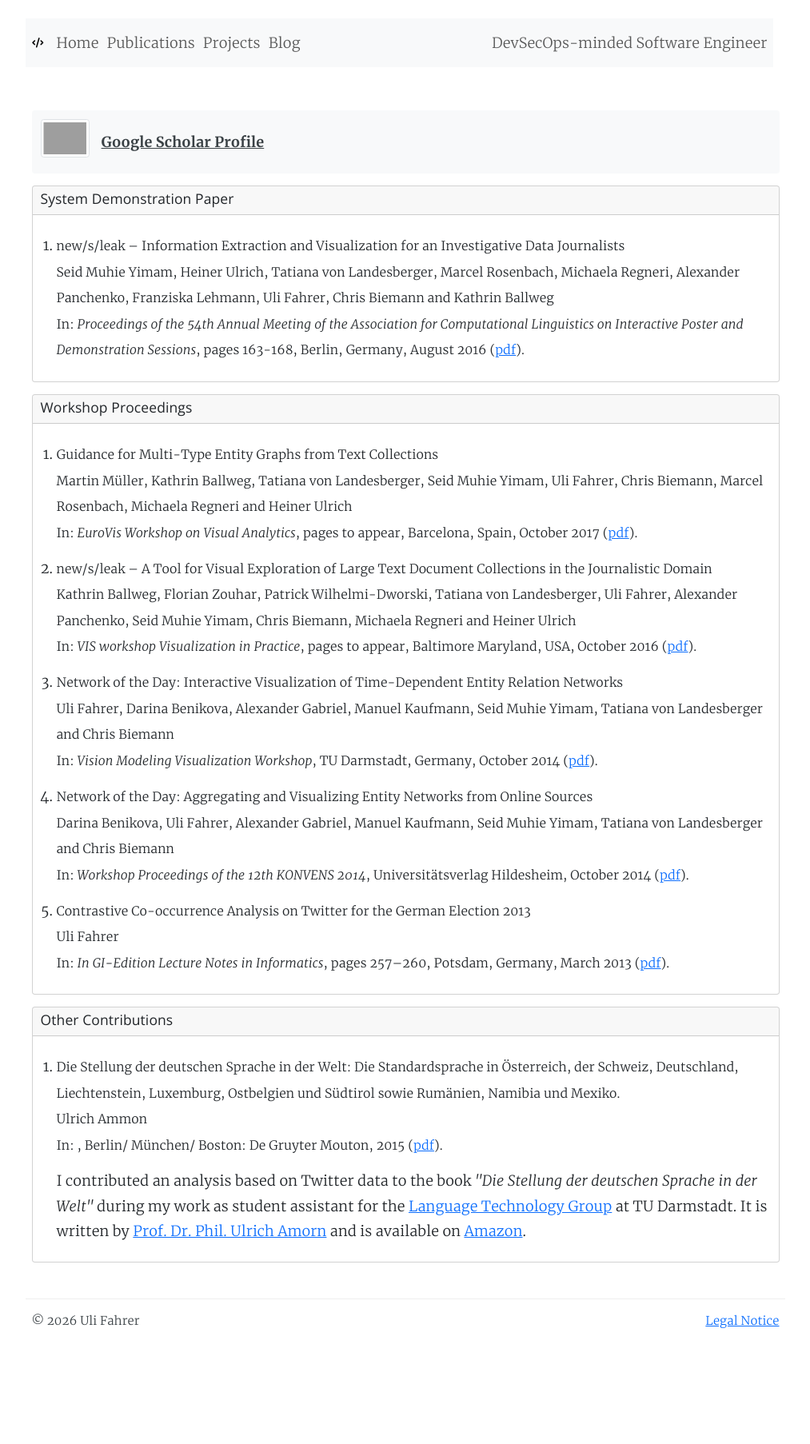
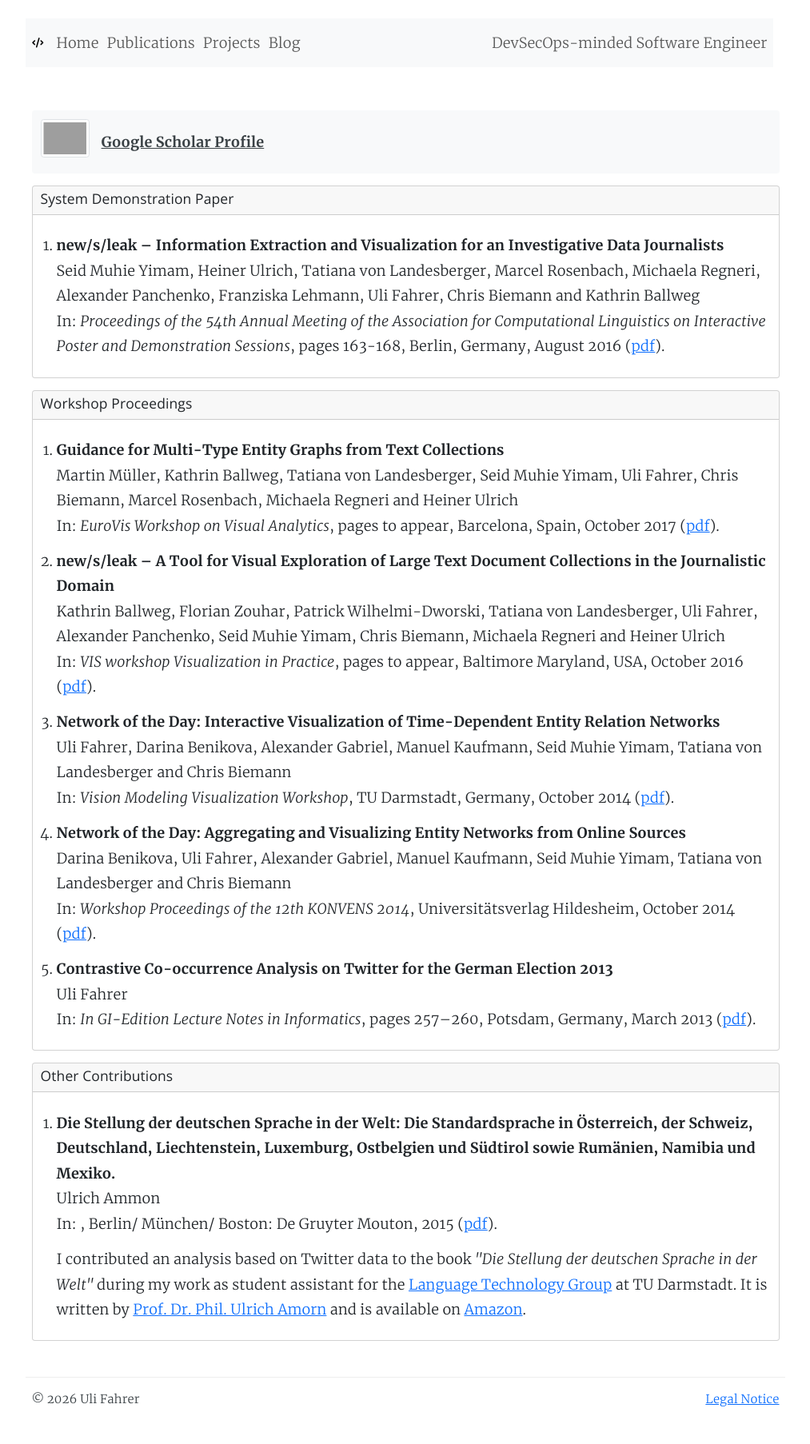
Before and after one commit to Tooa/tooa.github.io, a Jekyll site: the page built from publications/index.html, in a window 1280 px wide. Shown: the whole page at 80% size, without its empty margins (133-1146 px from the left). Built offline with Jekyll 4.4.1, drawn with Linux system fonts in a browser that asks for light colours; before the commit the page ends 1708 px from its top, so only the background shows below that; grey boxes are pictures that could not be loaded.

Commit message:
fix(publication): use same text size

```diff
--- a/_includes/publication-list.html
+++ b/_includes/publication-list.html
@@ -7,15 +7,15 @@
             {% for publication in include.publications reversed %}
                 {% if publication.type == include.type %}
                 <li>
-                    <p class="card-text"><small>
-						{{ publication.title }} </br>
+                    <p class="card-text">
+						<span class="fw-semibold">{{ publication.title }}</span> </br>
                         {{ publication.author }}</br>
                         In: <em>{{ publication.booktitle }}</em>,
                         {% if publication.pages %}
                         pages {{ publication.pages }},
                         {% endif %}
                         {{ publication.location }}, {{ publication.month }} {{ publication.year }} (<a href="{{ publication.url }}">pdf</a>).
-                    </small></p>
+                    </p>
                     <p>
                         {% if publication.meta %}
                             {{ publication.meta }}
```
